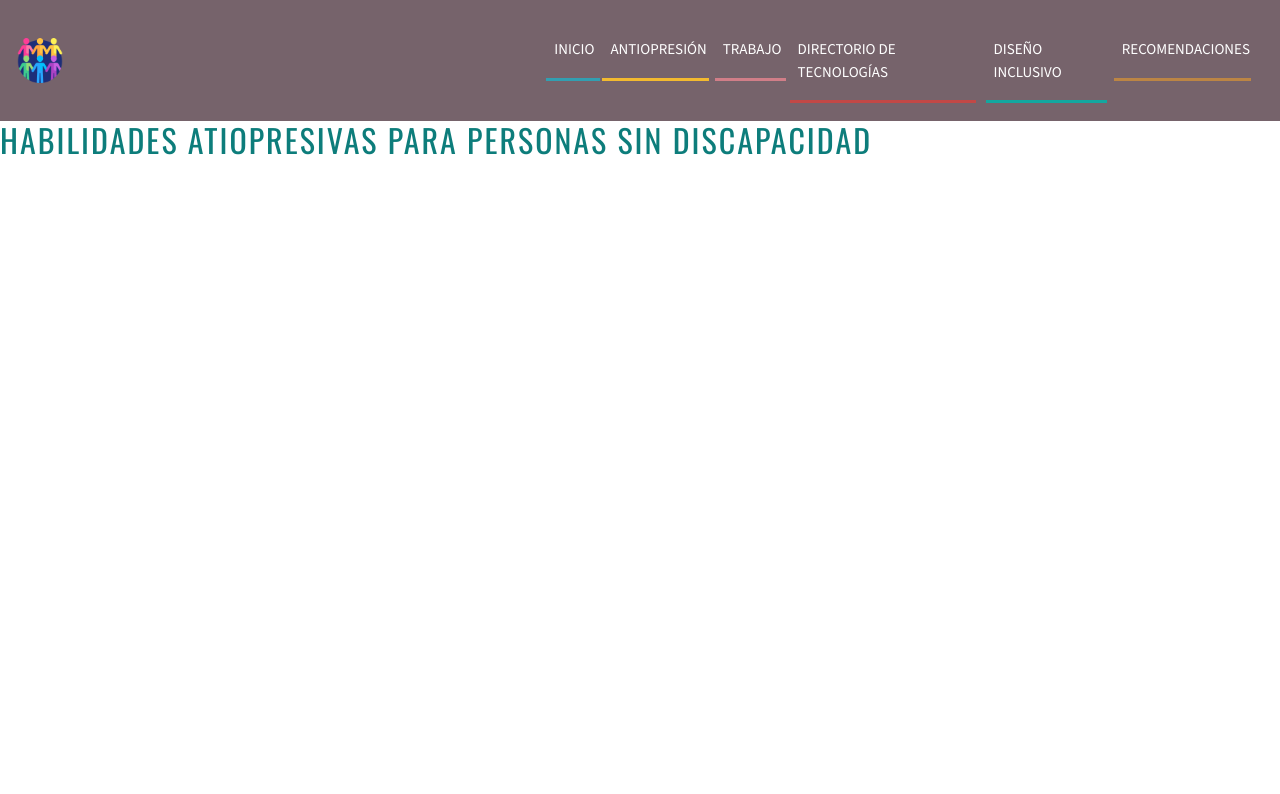
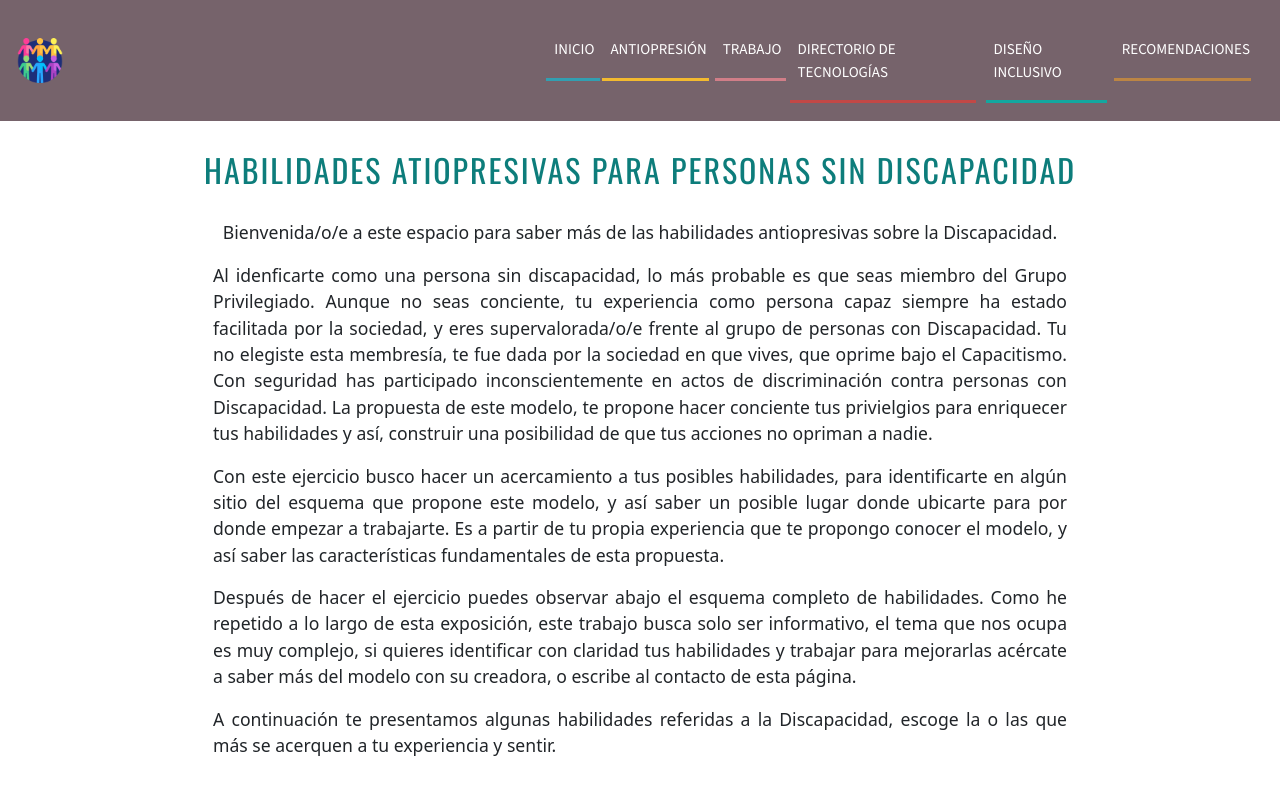
Before and after one commit to atzina/tecnologia-discapacidad, a React (Vite) app in the folder tecnologia_y_discapacidad/: page /persona-sin-discapacidad in a window 1280 px wide. Shown: the top 794 px of the page. Built offline with nearby package versions, Linux system fonts and the light colour scheme; a web font is replaced by a local one.

Commit message:
inicio habilidades grupo Privilegiado

```diff
--- /dev/null
+++ b/tecnologia_y_discapacidad/src/components/ModAntiop/Habilidadesprivilegio.css
@@ -0,0 +1,18 @@
+
+.title-habPriv{
+    text-align: center;
+    margin: 30px;
+}
+
+.contenedor-instrucciones {
+    display: flex;
+    flex-direction: column;
+    margin: 30px;
+    align-items: center;
+}
+
+.contenedor-instrucciones p {
+    max-width: 70%;
+    text-align: justify;
+    font-size: 1.1rem;
+}
--- a/tecnologia_y_discapacidad/src/components/ModAntiop/Habilidadesprivilegio.jsx
+++ b/tecnologia_y_discapacidad/src/components/ModAntiop/Habilidadesprivilegio.jsx
@@ -1,7 +1,33 @@
+import './Habilidadesprivilegio.css'
 
 function Habilidadesprivilegio () {
     return (
-        <h2>Habilidades Atiopresivas para personas sin discapacidad</h2>
+        <>
+         <div className="title-habPriv">
+          <h2>Habilidades Atiopresivas para personas sin discapacidad</h2>
+         </div>
+         <div className='contenedor-instrucciones'>
+
+            <p>
+                Bienvenida/o/e a este espacio para saber más de las habilidades antiopresivas sobre la Discapacidad.
+            </p>
+            <p>
+                Al idenficarte como una persona sin discapacidad, lo más probable es que seas miembro del Grupo Privilegiado. Aunque no seas conciente, tu experiencia como persona capaz siempre ha estado facilitada por la sociedad, y eres supervalorada/o/e  frente al grupo de personas con Discapacidad. Tu no elegiste esta membresía, te fue dada por la sociedad en que vives, que oprime bajo el Capacitismo. Con seguridad has participado inconscientemente en actos de discriminación contra personas con Discapacidad. La propuesta de este modelo, te propone hacer conciente tus privielgios para enriquecer tus habilidades y así, construir una posibilidad de que tus acciones no opriman a nadie.
+            </p>
+
+            <p>
+                Con este ejercicio busco hacer un acercamiento a tus posibles habilidades, para identificarte en algún sitio del esquema que propone este modelo, y así saber un posible lugar donde ubicarte para por donde empezar a trabajarte. Es a partir de tu propia experiencia que te propongo conocer el modelo, y así saber las características fundamentales de esta propuesta.
+            </p>
+
+            <p>
+                Después de hacer el ejercicio puedes observar abajo el esquema completo de habilidades. Como he repetido a lo largo de esta exposición, este trabajo busca solo ser informativo, el tema que nos ocupa es muy complejo,  si quieres identificar con claridad tus habilidades y trabajar para mejorarlas acércate a saber más del modelo con su creadora, o escribe al contacto de esta página.
+            </p>
+
+            <p>
+                A continuación te presentamos algunas habilidades referidas a la Discapacidad, escoge la o las que más se acerquen a tu experiencia y sentir.
+            </p>
+         </div>
+        </>
     )
 }
 
```
